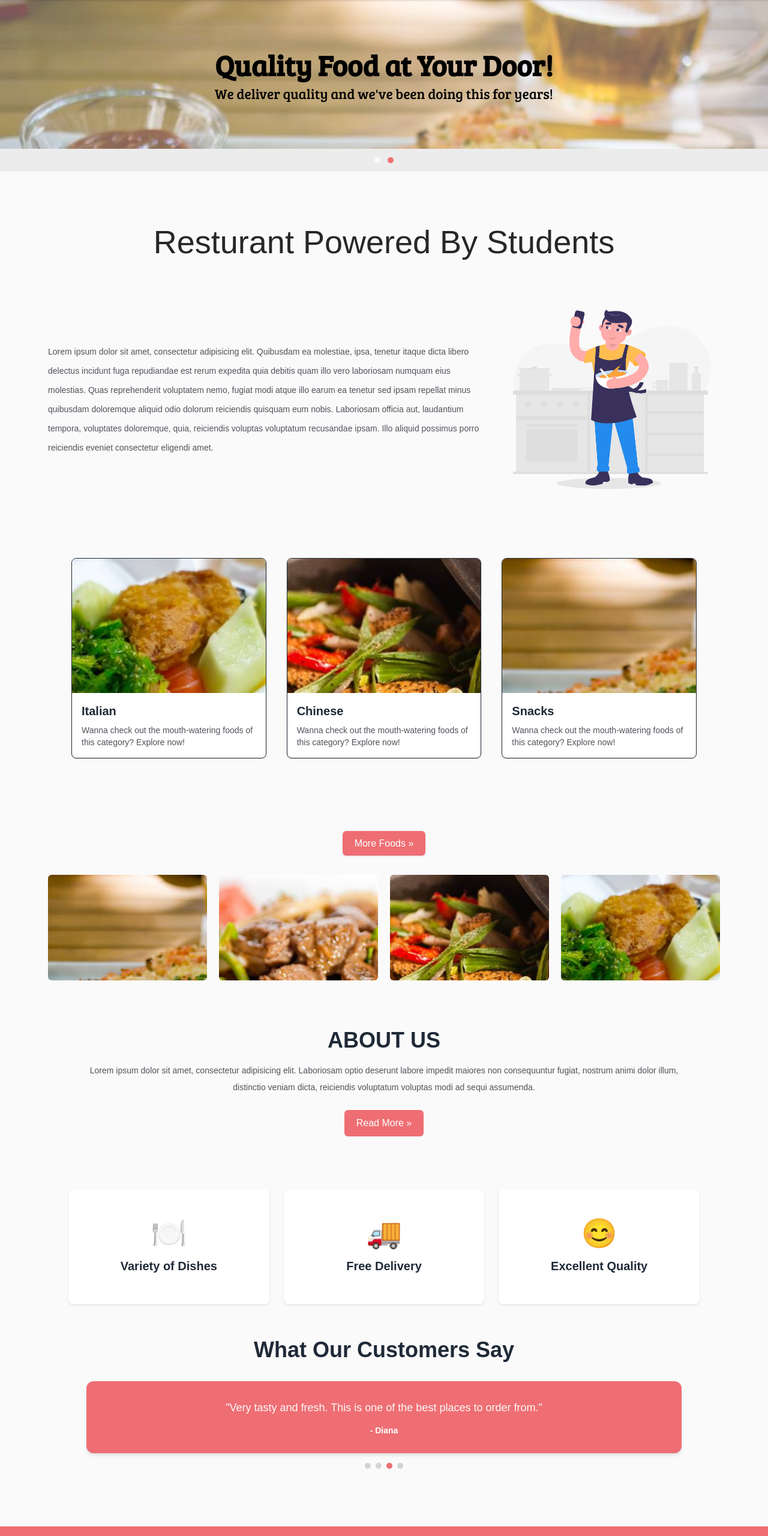
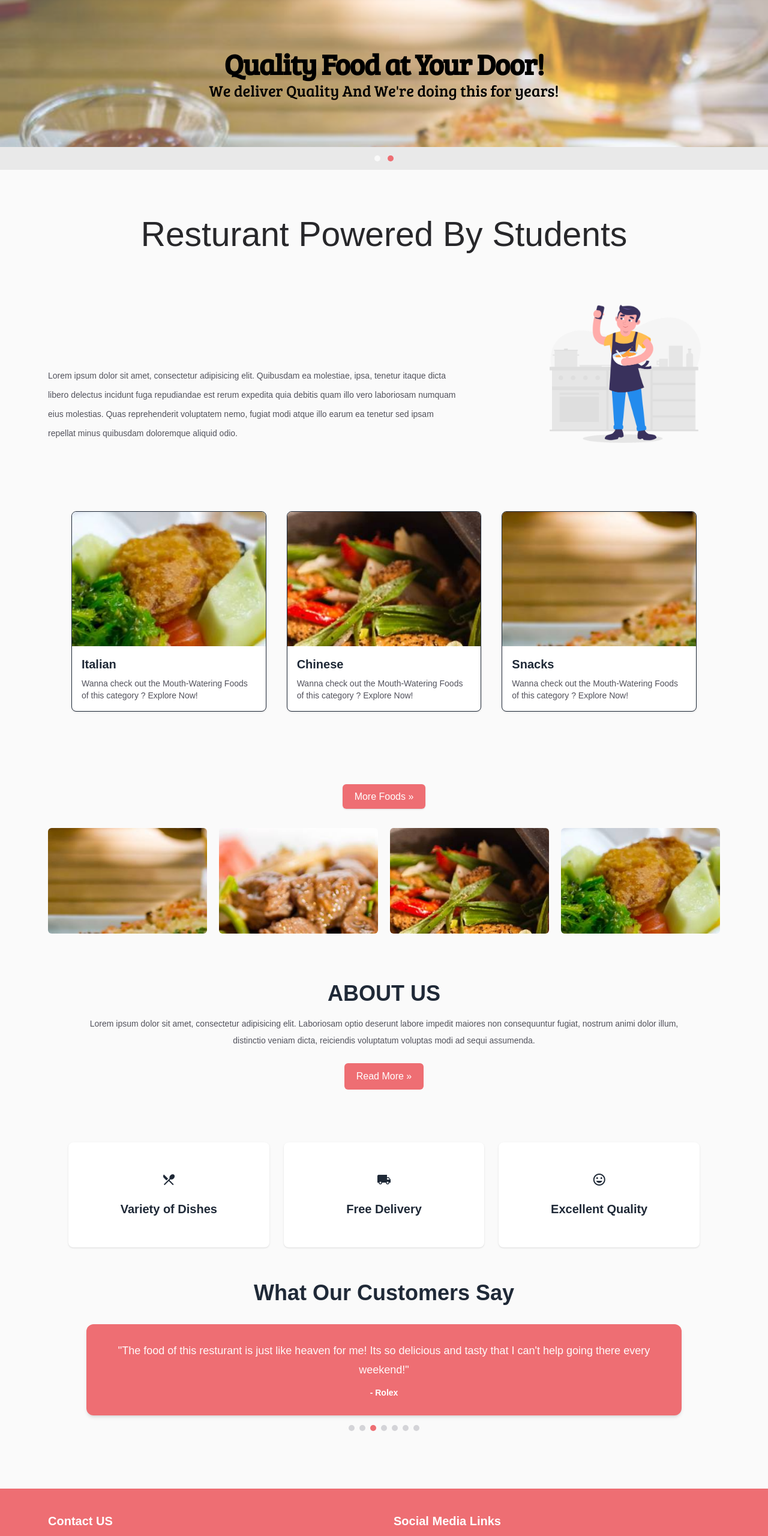
Before and after one commit to Rumman954/Restaurant-Management-System, a React (Vite) app in the folder client/: page / in a window 1280 px wide. Shown: the part 40-2600 px from the top of the page at 60% size. Built offline with nearby package versions, Linux system fonts and the light colour scheme.

Commit message:
add the frontend part

```diff
--- a/client/index.html
+++ b/client/index.html
@@ -8,6 +8,7 @@
     <link rel="preconnect" href="https://fonts.gstatic.com" crossorigin />
     <link href="https://fonts.googleapis.com/css2?family=Pacifico&display=swap" rel="stylesheet" />
     <link href="https://fonts.googleapis.com/css2?family=Bree+Serif&display=swap" rel="stylesheet" />
+    <link href="https://fonts.googleapis.com/icon?family=Material+Icons" rel="stylesheet" />
     <title>Resturant</title>
   </head>
   <body>
--- a/client/src/components/Footer.jsx
+++ b/client/src/components/Footer.jsx
@@ -3,12 +3,12 @@ export default function Footer() {
     <footer className="mt-16 bg-[#ee6e73] text-white">
       <div className="mx-auto grid max-w-6xl gap-8 px-4 py-10 md:grid-cols-2">
         <div>
-          <h3 className="mb-2 text-xl font-semibold">Contact Us</h3>
+          <h3 className="mb-2 text-xl font-semibold">Contact US</h3>
           <p>123, Kuratoli, Kuril, Dhaka</p>
-          <p>Phone: +8801769696969</p>
+          <p>Phone : +8801769696969</p>
         </div>
         <div>
-          <h3 className="mb-2 text-xl font-semibold">Social Links</h3>
+          <h3 className="mb-2 text-xl font-semibold">Social Media Links</h3>
           <ul className="space-y-1">
             <li>Facebook</li>
             <li>Instagram</li>
@@ -17,8 +17,11 @@ export default function Footer() {
           </ul>
         </div>
       </div>
-      <div className="border-t border-white/30 px-4 py-3 text-center text-sm">
-        © 2026 Copyright @ Resturant
+      <div className="border-t border-white/30 px-4 py-3 text-center text-sm md:text-left">
+        <div className="mx-auto flex max-w-6xl flex-col gap-1 md:flex-row md:items-center md:justify-between">
+          <p>© 2025 Copyright @ Resturant</p>
+          <p>Made in Bangladesh with ♥</p>
+        </div>
       </div>
     </footer>
   );
--- a/client/src/components/Navbar.jsx
+++ b/client/src/components/Navbar.jsx
@@ -13,8 +13,8 @@ export default function Navbar() {
 
   return (
     <header className="sticky top-0 z-30 border-b border-black/20 bg-[#ee6e73] text-white shadow-sm">
-      <nav className="mx-auto flex h-[39px] w-full items-center justify-between px-5 md:px-6">
-        <Link to="/" className="brand-logo old-nav-logo-padding text-[35px] leading-none text-white">
+      <nav className="mx-auto flex h-[36px] w-full items-center justify-between px-5 md:px-6">
+        <Link to="/" className="brand-logo old-nav-logo-padding text-[33px] leading-none text-white">
           Resturant
         </Link>
         <div className="hidden items-center gap-[18px] pr-1 text-[10px] leading-none text-white/95 lg:flex">
--- a/client/src/index.css
+++ b/client/src/index.css
@@ -24,11 +24,19 @@ body {
 .old-slider-title {
   font-size: 3rem;
   font-family: "Bree Serif", serif;
+  line-height: 110%;
 }
 
 .old-slider-subtitle {
-  font-size: 1.45rem;
+  font-size: 1.64rem;
   font-family: "Bree Serif", serif;
+  line-height: 110%;
+}
+
+.old-h2 {
+  font-size: 3.56rem;
+  font-weight: 400;
+  line-height: 110%;
 }
 
 @keyframes fadeIn {
--- a/client/src/pages/AboutPage.jsx
+++ b/client/src/pages/AboutPage.jsx
@@ -1,10 +1,13 @@
 export default function AboutPage() {
   return (
-    <main className="mx-auto max-w-5xl px-4 py-12">
-      <h1 className="mb-6 text-center text-4xl font-bold">ABOUT US</h1>
+    <main className="mx-auto max-w-5xl px-4 py-12 text-center">
+      <h1 className="mb-6 text-4xl font-semibold">ABOUT US</h1>
       <p className="text-zinc-700">
-        Lorem ipsum dolor sit amet, consectetur adipisicing elit. Quas illo maiores commodi quia
-        rerum, recusandae corporis consectetur. This page mirrors your original about section.
+        Lorem ipsum dolor sit amet, consectetur adipisicing elit. Quas illo maiores commodi quia rerum, recusandae
+        corporis consectetur. Nisi tempore distinctio dolorem facere, neque eaque ea! At ratione autem nemo, veniam
+        molestias, atque quod explicabo quo non vel consequuntur voluptate obcaecati placeat quasi molestiae eaque sunt
+        commodi debitis ipsum, deleniti error. At natus itaque eaque nemo sed sapiente aperiam maiores cumque adipisci,
+        incidunt similique ullam iusto magnam dolorum provident aut recusandae consectetur sint saepe doloremque.
       </p>
     </main>
   );
--- a/client/src/pages/CategoriesPage.jsx
+++ b/client/src/pages/CategoriesPage.jsx
@@ -20,7 +20,9 @@ export default function CategoriesPage() {
           {categories.map((category) => (
             <div key={category._id} className="rounded-xl border bg-white p-5 shadow-sm">
               <h3 className="text-xl font-semibold">{category.name}</h3>
-              <p className="mt-2 text-sm text-zinc-600">{category.shortDesc}</p>
+              <p className="mt-2 text-sm text-zinc-600">
+                This is a popular category of Bangladesh. Explore the Foods of this category!
+              </p>
               <p className="mt-3 text-sm text-zinc-500">{category.longDesc}</p>
             </div>
           ))}
--- a/client/src/pages/FoodsPage.jsx
+++ b/client/src/pages/FoodsPage.jsx
@@ -20,9 +20,12 @@ export default function FoodsPage() {
           {foods.map((food) => (
             <div key={food._id} className="rounded-xl border bg-white p-5 shadow-sm">
               <h3 className="text-xl font-semibold">{food.fname}</h3>
-              <p className="mt-2 text-sm text-zinc-600">{food.description}</p>
+              <p className="mt-2 text-sm text-zinc-600">
+                This is a popular Food of Bangladesh. Order Now to Grab a bite of it!
+              </p>
+              <p className="mt-2 text-sm text-zinc-500">{food.description}</p>
               <button className="mt-4 rounded-md bg-[#ee6e73] px-4 py-2 text-sm text-white">
-                Order Now
+                Order Now!
               </button>
             </div>
           ))}
--- a/client/src/pages/HomePage.jsx
+++ b/client/src/pages/HomePage.jsx
@@ -11,7 +11,7 @@ export default function HomePage() {
     {
       image: "/images/banner4.jpg",
       title: "Quality Food at Your Door!",
-      subtitle: "We deliver quality and we've been doing this for years!",
+      subtitle: "We deliver Quality And We're doing this for years!",
     },
   ];
 
@@ -27,10 +27,13 @@ export default function HomePage() {
   const galleryImages = ["/images/banner4.jpg", "/images/banner3.jpg", "/images/banner2.jpg", "/images/banner1.jpg"];
 
   const reviews = [
-    { name: "John", text: "The food of this resturant is just like heaven for me! I keep coming every weekend." },
-    { name: "James", text: "Amazing service and quality. Their delivery and taste are both excellent." },
-    { name: "Diana", text: "Very tasty and fresh. This is one of the best places to order from." },
-    { name: "Farhan Ahmed", text: "Beautiful presentation, quick delivery, and top-notch flavor." },
+    { name: "John", text: "The food of this resturant is just like heaven for me! Its so delicious and tasty that I can't help going there every weekend!" },
+    { name: "James", text: "The food of this resturant is just like heaven for me! Its so delicious and tasty that I can't help going there every weekend!" },
+    { name: "Rolex", text: "The food of this resturant is just like heaven for me! Its so delicious and tasty that I can't help going there every weekend!" },
+    { name: "Farhan Ahmed", text: "The food of this resturant is just like heaven for me! Its so delicious and tasty that I can't help going there every weekend!" },
+    { name: "Bappy Khan", text: "The food of this resturant is just like heaven for me! Its so delicious and tasty that I can't help going there every weekend!" },
+    { name: "Diana", text: "The food of this resturant is just like heaven for me! Its so delicious and tasty that I can't help going there every weekend!" },
+    { name: "Doe", text: "The food of this resturant is just like heaven for me! Its so delicious and tasty that I can't help going there every weekend!" },
   ];
 
   useEffect(() => {
@@ -51,7 +54,7 @@ export default function HomePage() {
 
   return (
     <>
-      <section className="relative h-[286px] overflow-hidden bg-[#e9e9e9]">
+      <section className="relative h-[286px] overflow-hidden bg-[#ececec]">
         {slides.map((slide, index) => (
           <img
             key={slide.image}
@@ -63,12 +66,12 @@ export default function HomePage() {
           />
         ))}
 
-        <div className="absolute inset-x-0 top-0 h-[248px] bg-white/34" />
+        <div className="absolute inset-x-0 top-0 h-[248px] bg-white/30" />
 
-        <div className="absolute inset-x-0 top-0 flex h-[248px] flex-col items-center justify-center px-4 text-center text-black">
+        <div className="absolute inset-x-0 top-0 flex h-[248px] flex-col items-center justify-center px-4 pt-1 text-center text-black">
           <h1
             key={`title-${activeIndex}`}
-            className="old-slider-title mb-1 animate-[fadeIn_0.7s_ease] font-bold leading-tight"
+            className="old-slider-title mb-1 animate-[fadeIn_0.7s_ease] font-bold leading-tight tracking-tight"
           >
             {slides[activeIndex].title}
           </h1>
@@ -80,7 +83,7 @@ export default function HomePage() {
           </p>
         </div>
 
-        <div className="absolute inset-x-0 top-[248px] flex h-[38px] items-center justify-center gap-3 bg-[#ececec]">
+        <div className="absolute inset-x-0 top-[248px] flex h-[38px] items-center justify-center gap-3 bg-[#e9e9e9]">
           {slides.map((_, index) => (
             <button
               key={`dot-${index}`}
@@ -95,20 +98,22 @@ export default function HomePage() {
         </div>
       </section>
 
-      <section className="mx-auto max-w-6xl px-4 py-16">
-        <h2 className="mb-12 px-5 pb-[30px] pt-5 text-center text-[54px] font-light leading-tight text-zinc-800">
+      <section className="mx-auto max-w-6xl px-4 pb-16 pt-14">
+        <h2 className="old-h2 mb-14 px-5 pb-[30px] pt-5 text-center text-zinc-800">
           Resturant Powered By Students
         </h2>
-        <div className="grid items-center gap-10 md:grid-cols-[2fr_1fr]">
-          <p className="mx-auto max-w-[760px] text-center text-[14px] leading-8 text-zinc-600 md:text-left">
+        <div className="grid items-end gap-8 md:grid-cols-[1.7fr_1fr]">
+          <p className="mx-auto max-w-[700px] text-center text-[14px] leading-8 text-zinc-600 md:text-left">
             Lorem ipsum dolor sit amet, consectetur adipisicing elit. Quibusdam ea molestiae, ipsa, tenetur itaque
-            dicta libero delectus incidunt fuga repudiandae est rerum expedita quia debitis quam illo vero
-            laboriosam numquam eius molestias. Quas reprehenderit voluptatem nemo, fugiat modi atque illo earum ea
-            tenetur sed ipsam repellat minus quibusdam doloremque aliquid odio dolorum reiciendis quisquam eum nobis.
-            Laboriosam officia aut, laudantium tempora, voluptates doloremque, quia, reiciendis voluptas voluptatum
-            recusandae ipsam. Illo aliquid possimus porro reiciendis eveniet consectetur eligendi amet.
+            dicta libero delectus incidunt fuga repudiandae est rerum expedita quia debitis quam illo vero laboriosam
+            numquam eius molestias. Quas reprehenderit voluptatem nemo, fugiat modi atque illo earum ea tenetur sed
+            ipsam repellat minus quibusdam doloremque aliquid odio.
           </p>
-          <img src="/images/cooking-6668437_1280.png" alt="Cooking illustration" className="mx-auto h-[300px] object-contain" />
+          <img
+            src="/images/cooking-6668437_1280.png"
+            alt="Cooking illustration"
+            className="mx-auto h-[230px] object-contain md:mr-8"
+          />
         </div>
       </section>
 
@@ -119,7 +124,7 @@ export default function HomePage() {
               <img src={item.image} alt={item.title} className="h-56 w-full object-cover" />
               <div className="p-4">
                 <h3 className="text-xl font-semibold">{item.title}</h3>
-                <p className="mt-2 text-sm text-zinc-600">Wanna check out the mouth-watering foods of this category? Explore now!</p>
+                <p className="mt-2 text-sm text-zinc-600">Wanna check out the Mouth-Watering Foods of this category ? Explore Now!</p>
               </div>
             </article>
           </div>
@@ -159,12 +164,12 @@ export default function HomePage() {
 
       <section className="mx-auto grid max-w-6xl gap-6 px-[50px] py-14 md:grid-cols-3">
         {[
-          { icon: "🍽️", title: "Variety of Dishes" },
-          { icon: "🚚", title: "Free Delivery" },
-          { icon: "😊", title: "Excellent Quality" },
+          { icon: "local_dining", title: "Variety of Dishes" },
+          { icon: "local_shipping", title: "Free Delivery" },
+          { icon: "mood", title: "Excellent Quality" },
         ].map((item) => (
           <div key={item.title} className="rounded-lg bg-white text-center shadow-sm" style={{ padding: "50px 50px" }}>
-            <div className="text-5xl">{item.icon}</div>
+            <span className="material-icons text-6xl">{item.icon}</span>
             <h3 className="mt-4 text-xl font-semibold">{item.title}</h3>
           </div>
         ))}
```
